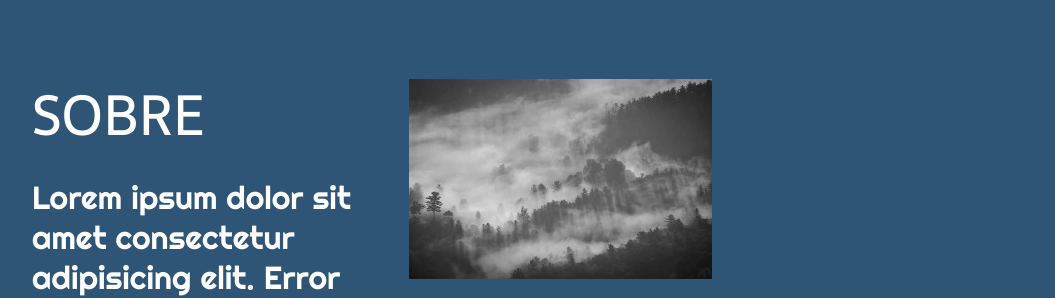
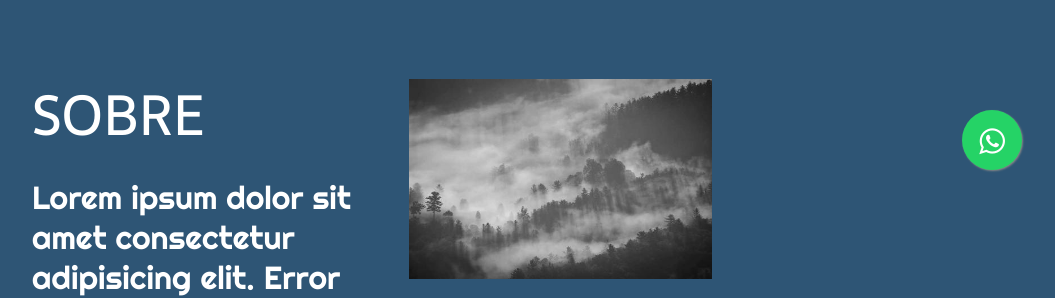
Before and after one commit to Lil-PH/TrabalhoIntegrador, a PHP site: page / in a window 1280 px wide. Shown: the part 590-888 px from the top of the page, without its empty margins (218-1273 px from the left). Run offline with PHP 8.4, Linux system fonts and the light colour scheme; some libraries are stand-ins or nearby versions.

Commit message:
html e css do botão do whatsapp criado

```diff
--- a/css/style.css
+++ b/css/style.css
@@ -234,7 +234,7 @@ header {
   right: 0;
 }
 
-/* textos secundarios */
+/* textos secundários */
 
 
 
@@ -292,7 +292,7 @@ header {
 
 }
 
-/* Rodape */
+/* Rodapé */
 
 .rodape{
     padding: 32px;
@@ -306,8 +306,27 @@ header {
     margin: 0 auto;
   }
 
+  /* Criando o estilo do botão do whatsapp */
+.whatsapp-link{
+  position: fixed;
+  width: 60px;
+  height: 60px;
+  bottom: 40px;
+  right: 40px;
+  background-color: #25d366;
+  color: #fff;
+  border-radius: 50px;
+  text-align: center;
+  font-size: 30px;
+  box-shadow: 1px 1px 2px #888;
+  z-index: 1000;
+}
 
-  /* Responsividade da pagina */
+.fa-whatsapp{
+  margin-top: 16px;
+}
+
+  /* Responsividade da página */
 
   @media screen and (max-width: 768px) {
     .nav-bar {
--- a/index.html
+++ b/index.html
@@ -9,9 +9,15 @@
     <link rel="stylesheet" href="./css/style.css">
     <title>Odonto Bia</title>
     <link rel="shortcut icon" href="./image/Dente.png" type="image/x-icon">
+    <link rel="stylesheet" href="https://cdnjs.cloudflare.com/ajax/libs/font-awesome/4.5.0/css/font-awesome.min.css">
 </head>
 
 <body>
+    <!-- Botão do whatsapp -->
+    <a class="whatsapp-link" href="https:web.whatsapp.com/send?phone=5527998557801" target="_blank">
+        <i class="fa fa-whatsapp"></i>
+    </a>
+    <!-- Cabeçalho da página -->
     <header id="visible">
         <nav class="nav-bar">
             <div class="logo">
```
Also changed, not shown: image/logoDente.png (added).
